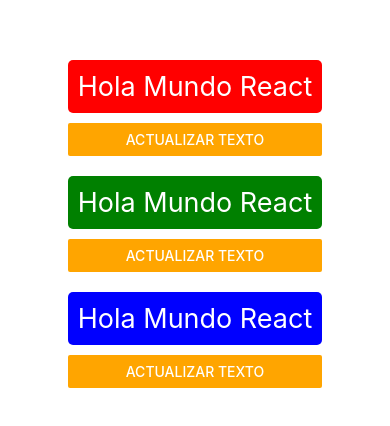
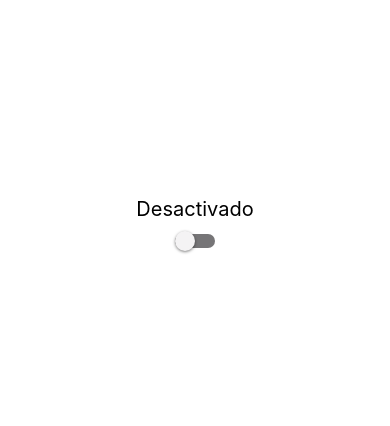
Before and after one commit to L4nsir3x/PM194, a React Native app in the folder my-blank/: screen / in a window 390 px wide. Shown: the part 198-624 px from the top of the page. Built offline with nearby package versions, Linux system fonts and the light colour scheme.

Commit message:
Practica Switch

```diff
--- a/my-blank/App.js
+++ b/my-blank/App.js
@@ -2,29 +2,33 @@
 import React, { useState } from 'react';
 import { StyleSheet, Text, View, Button, Switch } from 'react-native';
 
-/* Componente Texto */
-const Texto = ({ style }) => {
-  const [contenido, setContenido] = useState('Hola Mundo React');
-  const actualizarTexto = () => setContenido('Hola Mundo como estas');
+const Interruptor = () =>{
+  const [isEnabled, setIsEnabled] = useState(false);
+  const toggleSwitch = () => setIsEnabled(previousState => !previousState);
 
-  return (
-    <View style={{ margin: 10 }}>
-      <Text style={[styles.text, style]}>{contenido}</Text>
-      <Button title="Actualizar texto" onPress={actualizarTexto} color="orange" />
+  return(
+    <View style={styles.container}>
+      <Text style={styles.title}>
+        {isEnabled ? 'Activado' : 'Desactivado'}
+      </Text>
+      <Switch
+        trackColor={{ false: "#767577", true: "#81b0ff" }}
+        thumbColor={isEnabled ? "#f5dd4b" : "#f4f3f4"}
+        onValueChange={toggleSwitch}
+        value={isEnabled}
+      />
+
     </View>
-  );
-};
-
-// const [isEnabled, setIsEnabled] = useState(false);
-// const toggleSwitch = () => setIsEnabled(previousState => !previousState);
+  )
+}
 
 /* Zona 2: Main */
 export default function App() {
   return (
     <View style={styles.container}>
-      <Texto style={styles.red} />
-      <Texto style={styles.green} />
-      <Texto style={styles.blue} />
+
+      <Interruptor />
+
     </View>
   );
 }
```
